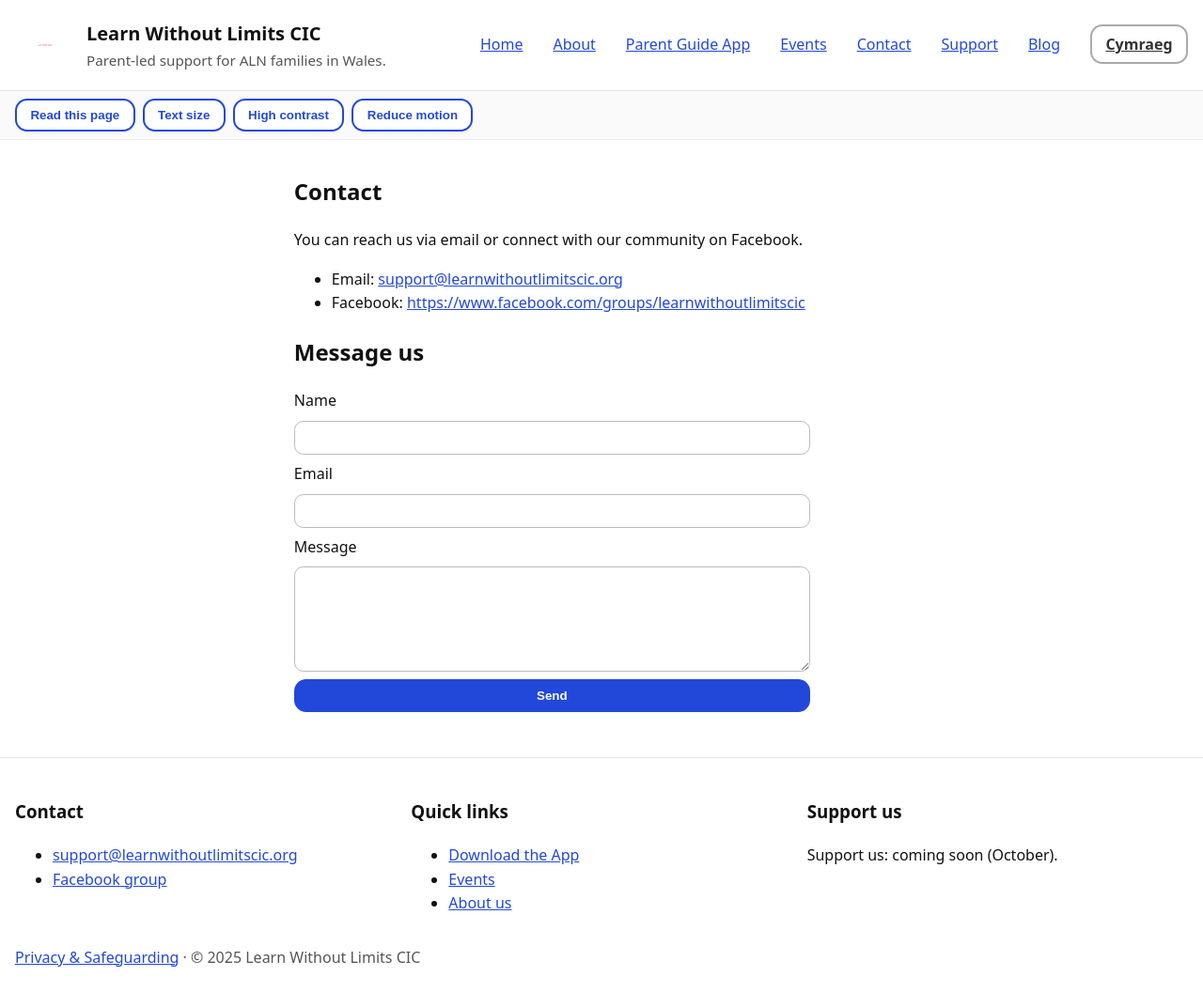
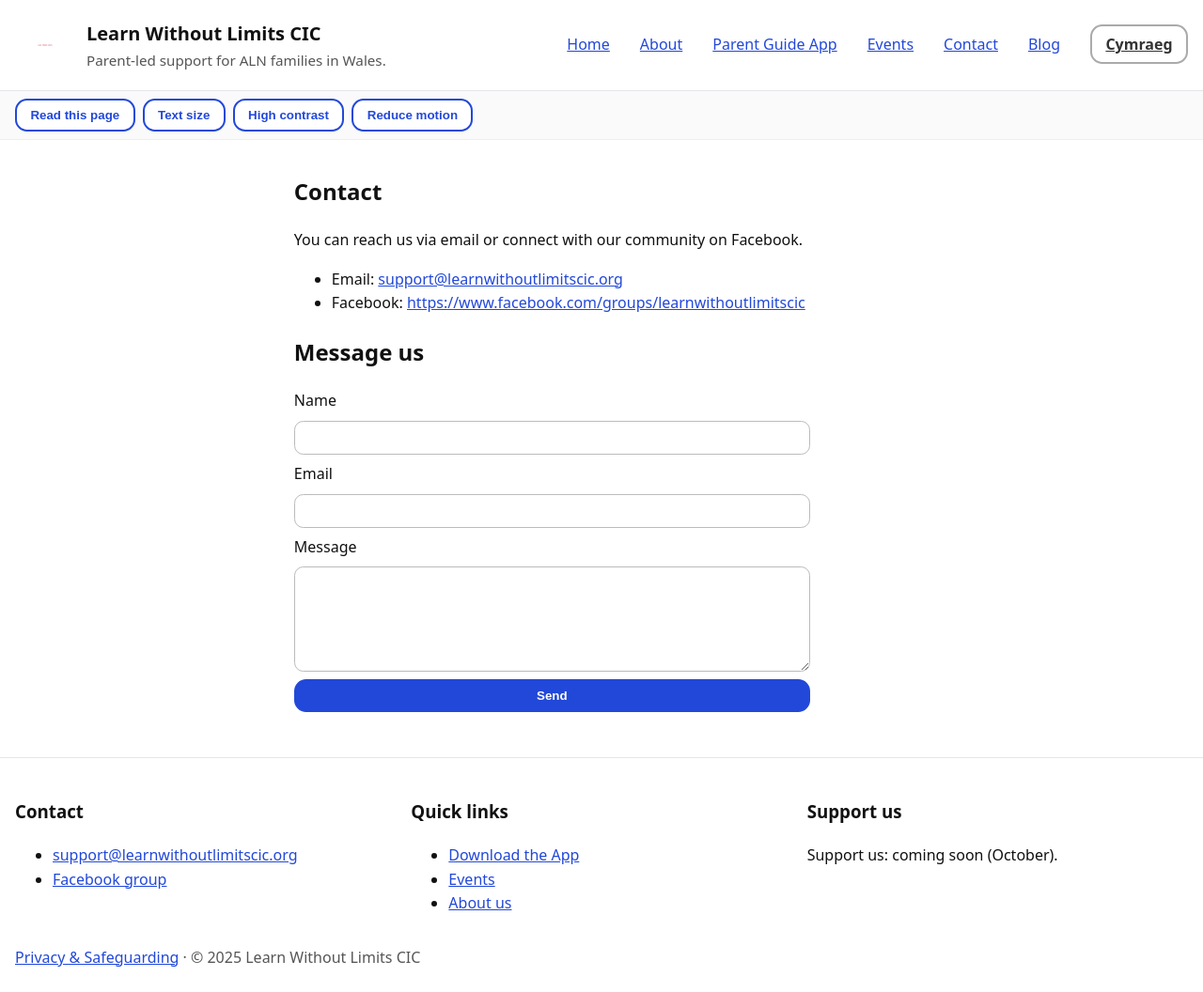
Before and after one commit to StephShobiye/learnwithoutlimitscic.github.io, a Jekyll site: the page contact.en.html, which Jekyll copies as it is, in a window 1280 px wide and 1056 px high. Shown: the whole window at 94% size. Built offline with Jekyll 4.4.1, drawn with Linux system fonts in a browser that asks for light colours.

Commit message:
Update contact.en.html
Replace old Blogger nav link with blog.learnwithoutlimitscic.org and remove broken support link

```diff
--- a/contact.en.html
+++ b/contact.en.html
@@ -28,12 +28,7 @@
         <li><a href="/app.en.html">Parent Guide App</a></li>
         <li><a href="/events.en.html">Events</a></li>
         <li><a href="/contact.en.html">Contact</a></li>
-<li><a href="/support.en.html">Support</a></li>
-<li>
-  <a href="https://learnwithoutlimitscic.blogspot.com/" target="_blank" rel="noopener">
-    Blog
-  </a>
-</li>
+        <li><a href="https://blog.learnwithoutlimitscic.org/">Blog</a></li>
       </ul>
     </nav>
     <nav class="lang-switch" aria-label="Language switch">
```
